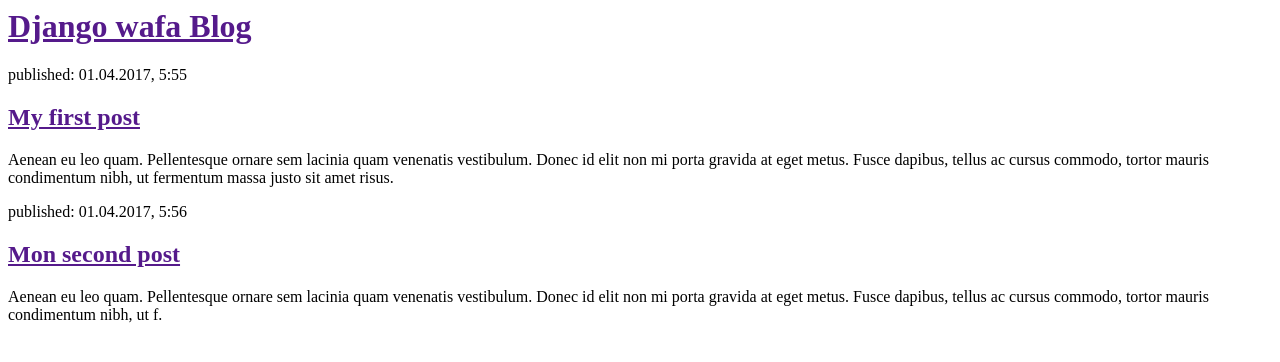
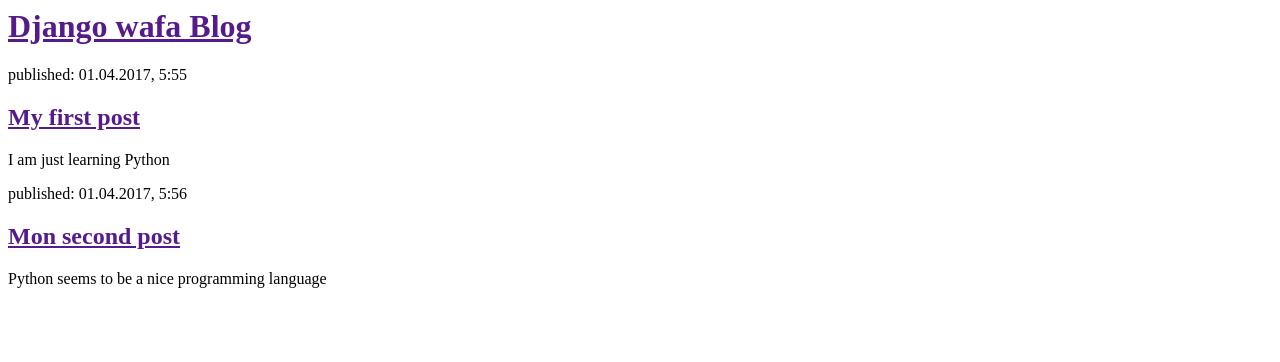
Before and after one commit to wafab24k/my-first-blog, a Django app: page / in a window 1280 px wide. Shown: the top 362 px of the page. Run offline with Django 3.2, Linux system fonts and the light colour scheme.

Commit message:
modifying posts text

```diff
--- a/blog/templates/blog/post_list.html
+++ b/blog/templates/blog/post_list.html
@@ -10,13 +10,13 @@
         <div>
             <p>published: 01.04.2017, 5:55</p>
             <h2><a href="">My first post</a></h2>
-            <p>Aenean eu leo quam. Pellentesque ornare sem lacinia quam venenatis vestibulum. Donec id elit non mi porta gravida at eget metus. Fusce dapibus, tellus ac cursus commodo, tortor mauris condimentum nibh, ut fermentum massa justo sit amet risus.</p>
+            <p>I am just learning Python</p>
         </div>
 
         <div>
              <p>published: 01.04.2017, 5:56</p>
             <h2><a href="">Mon second post</a></h2>
-            <p>Aenean eu leo quam. Pellentesque ornare sem lacinia quam venenatis vestibulum. Donec id elit non mi porta gravida at eget metus. Fusce dapibus, tellus ac cursus commodo, tortor mauris condimentum nibh, ut f.</p>
+            <p>Python seems to be a nice programming language</p>
         </div>
     </body>
 </html>
```
